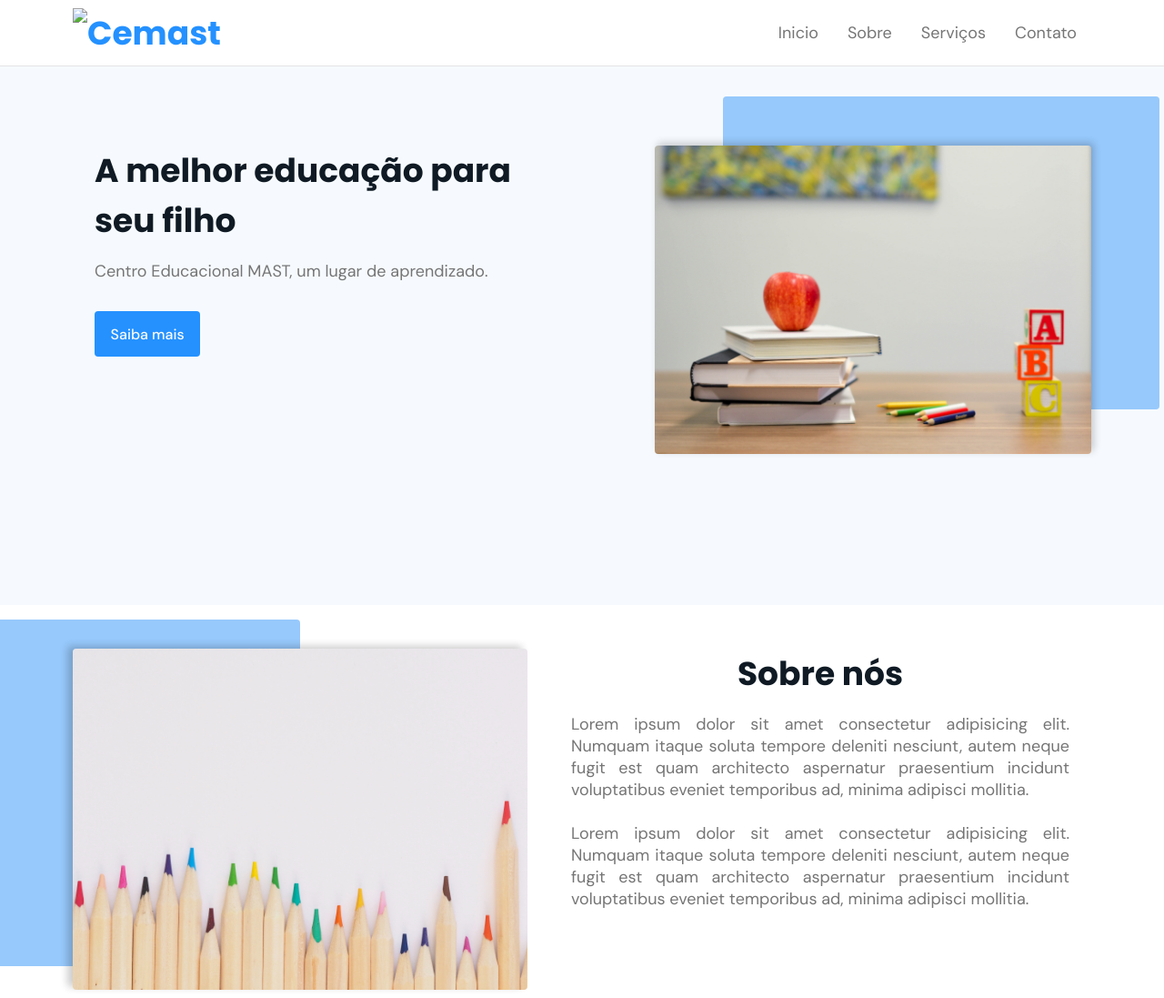
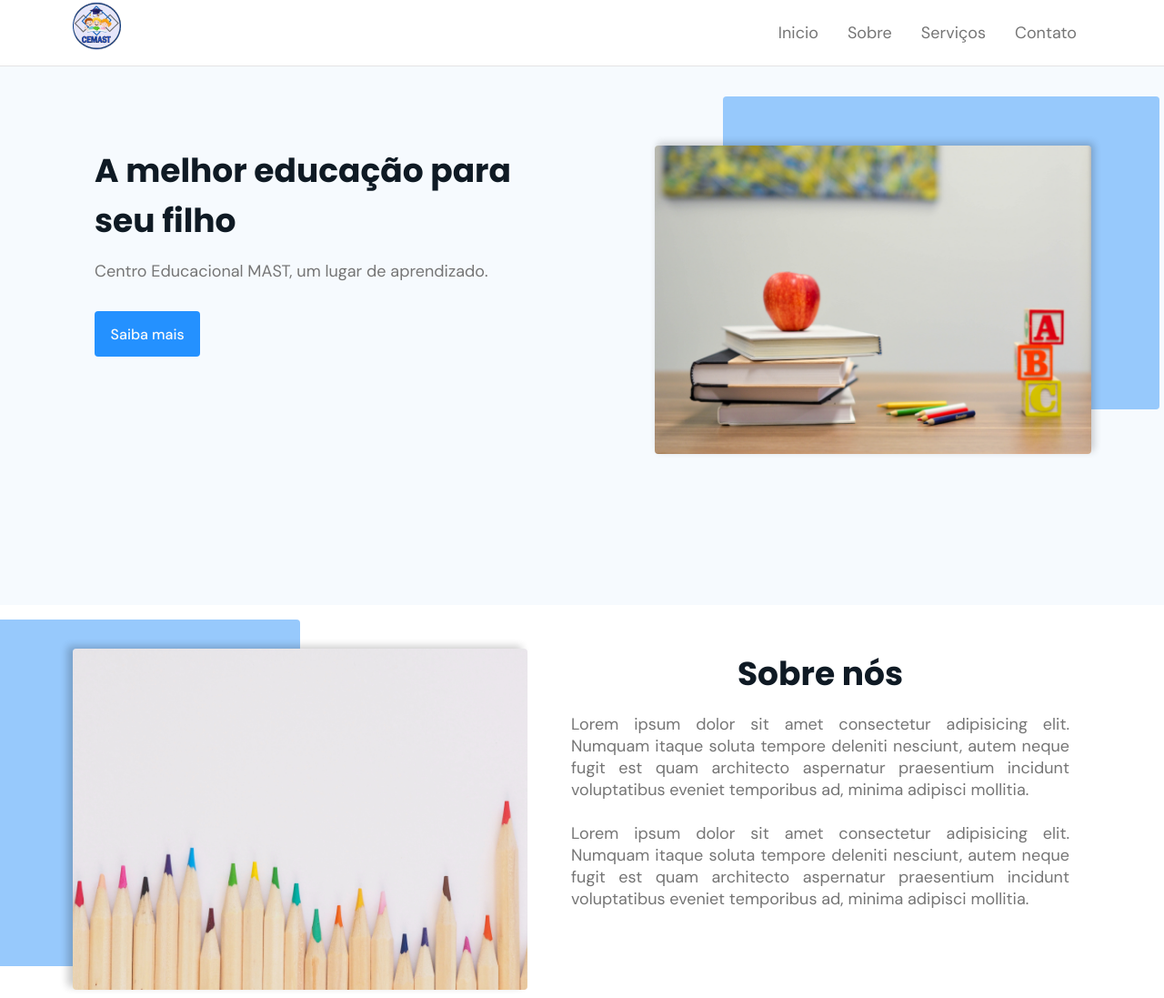
Before and after one commit to DFelipe1/Cemast, a plain HTML site: page index.html in a window 1280 px wide. Shown: the top 1097 px of the page at 91% size. Drawn offline with nearby package versions, Linux system fonts and the light colour scheme; the site is published under a folder, as on GitHub Pages, so addresses that start at the root find nothing.

Commit message:
Update index.html

```diff
--- a/index.html
+++ b/index.html
@@ -30,7 +30,7 @@
         <nav id="nav" class="container">
             <div class="logo">
                 <a href="#Home">
-                    <img src="/assets/logo.png" alt="Cemast">
+                    <img src="assets/logo.png" alt="Cemast">
                 </a>
             </div>
 
```
